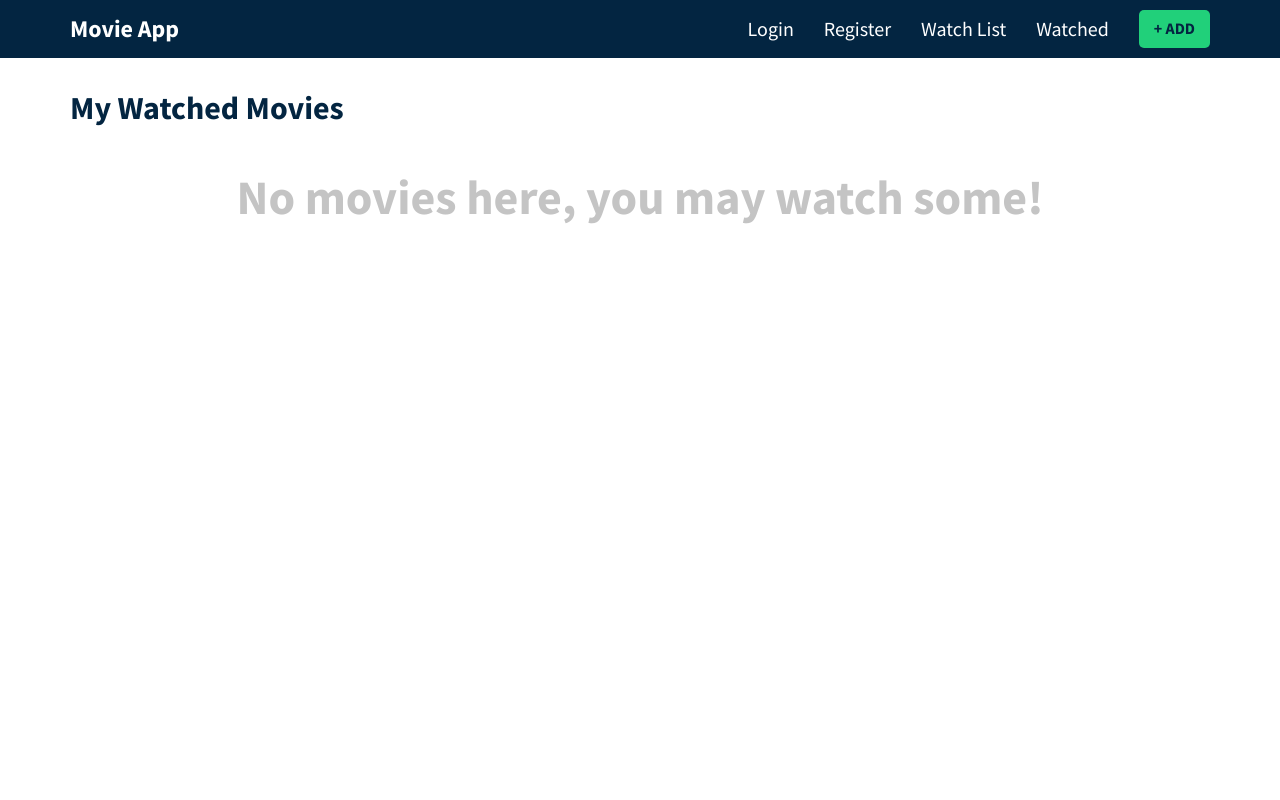
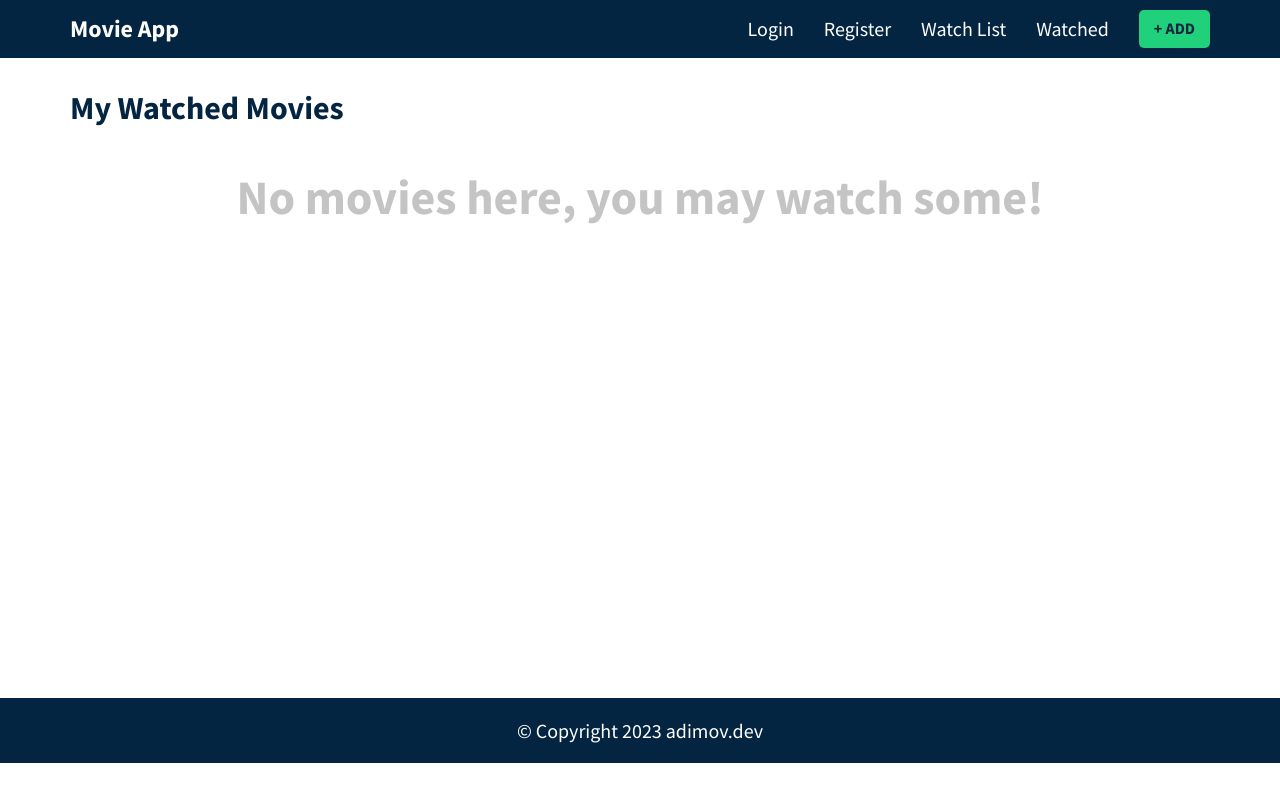
Before and after one commit to AlexxDv/movie-app-softuni-project, a React (Create React App) app: page /watched in a window 1280 px wide. Built offline with nearby package versions, Linux system fonts and the light colour scheme.

Commit message:
footer css add

```diff
--- a/src/App.css
+++ b/src/App.css
@@ -122,6 +122,7 @@ header .nav-links li:last-child {
   padding: 50px 0;
   max-width: 600px;
   margin: 0 auto;
+  min-height: 80vh;
 }
 
 .add-content .input-wrapper input {
@@ -187,6 +188,7 @@ header .nav-links li:last-child {
 /* Movie Page */
 .movie-page {
   padding: 30px 0;
+  min-height: 80vh;
 }
 
 .movie-page .header {
@@ -289,3 +291,15 @@ header .nav-links li:last-child {
   font-size: 3rem;
   text-align: center;
 }
+
+.footer-container {
+  padding-right: 15px;
+  padding-left: 15px;
+  margin-right: auto;
+  margin-left: auto;
+  text-align: center;
+  font-size: 1.25rem;
+
+  color: #fff;
+
+}
--- a/src/App.js
+++ b/src/App.js
@@ -9,12 +9,15 @@ import { Add } from './components/Add';
 import { GlobalProvider } from './components/context/GlobalState';
 import { Login } from './components/Login';
 import { Register } from './components/Register';
+import { Footer } from './components/Footer';
 
 function App() {
   return (
     <>
+
+      <div className="page-container2">
+        <div className="content-wrap2">
           <GlobalProvider>
-
             <Header />
             <Routes>
 
@@ -25,9 +28,11 @@ function App() {
               <Route path="/add" element={<Add />} />
 
             </Routes>
+          </GlobalProvider>
+        </div>
 
-      </GlobalProvider>
-
+        <Footer />
+      </div>
     </>
   );
 }
--- /dev/null
+++ b/src/components/Footer.js
@@ -0,0 +1,19 @@
+import React from 'react'
+
+
+export const Footer = () => {
+    return (
+        <header>
+            <ul className="nav-links">
+                <div className="footer-container">
+                    <div className="footer-inner-content">
+                        <div className="brand">
+
+                            <p><span>&copy;</span> Copyright 2023 adimov.dev</p>
+                        </div>
+                    </div>
+                </div>
+            </ul>
+        </header>
+    )
+}
--- a/src/components/Register.js
+++ b/src/components/Register.js
@@ -2,7 +2,8 @@ import React from 'react'
 
 export const Register = () => {
   return (
-    <h1>Register
-       Page</h1>
-  )
+    <>
+    <h1>Register Page</h1>
+
+    </>)
 }
--- a/src/index.css
+++ /dev/null
@@ -1,13 +0,0 @@
-body {
-  margin: 0;
-  font-family: -apple-system, BlinkMacSystemFont, 'Segoe UI', 'Roboto', 'Oxygen',
-    'Ubuntu', 'Cantarell', 'Fira Sans', 'Droid Sans', 'Helvetica Neue',
-    sans-serif;
-  -webkit-font-smoothing: antialiased;
-  -moz-osx-font-smoothing: grayscale;
-}
-
-code {
-  font-family: source-code-pro, Menlo, Monaco, Consolas, 'Courier New',
-    monospace;
-}
```
Lines whose indentation alone changed are shown as unchanged.
